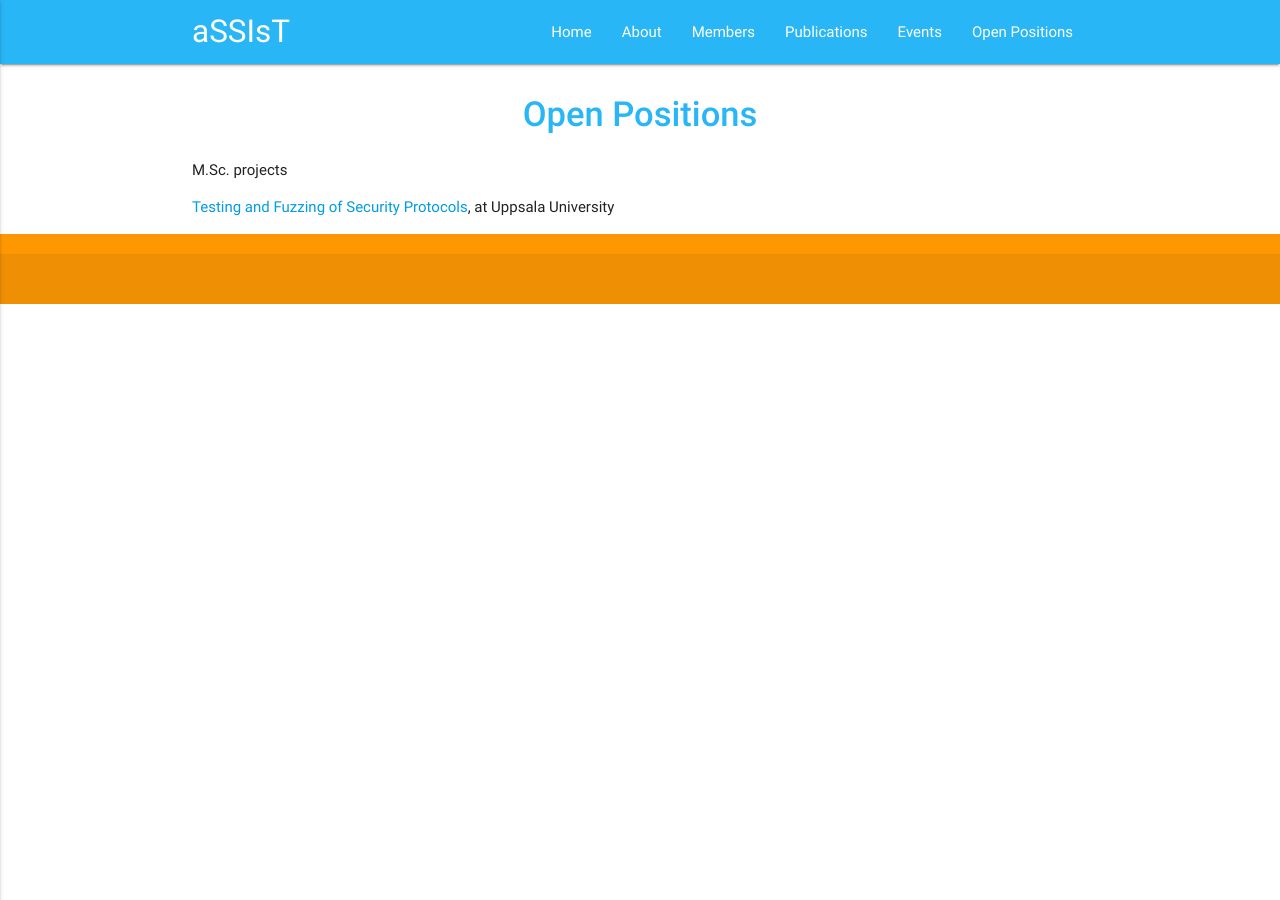
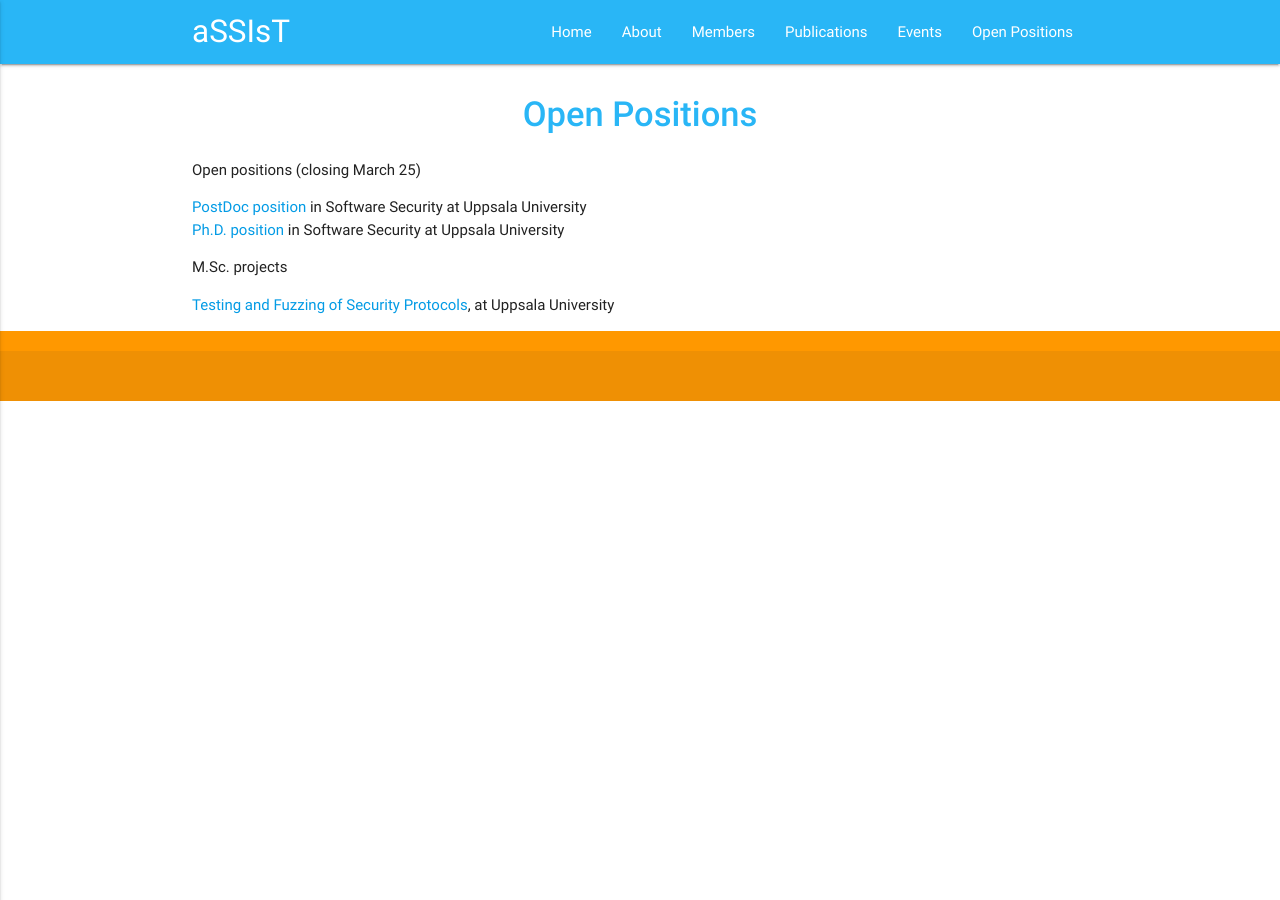
Before and after one commit to assist-project/assist-project.github.io, a Jekyll site: the page built from 05-positions.md, in a window 1280 px wide. Built offline with Jekyll 4.4.1, drawn with Linux system fonts in a browser that asks for light colours.

Commit message:
added open positions

```diff
--- a/05-positions.md
+++ b/05-positions.md
@@ -4,8 +4,13 @@ title: Open Positions
 permalink: /positions/
 ---
 
+Open positions (closing March 25)
+- [PostDoc position][PostDocPosition] in Software Security at Uppsala University
+- [Ph.D. position][PhDPosition] in Software Security at Uppsala University
+
 M.Sc. projects
-
 - [Testing and Fuzzing of Security Protocols][TestingFuzzing], at Uppsala University
 
+[PostDocPosition]: https://www.uu.se/en/about-uu/join-us/details/?positionId=317767
+[PhDPosition]: https://www.uu.se/en/about-uu/join-us/details/?positionId=316974
 [TestingFuzzing]: http://user.it.uu.se/~bengt/Exjobb/dtls-fuzzing-projects.pdf
```
